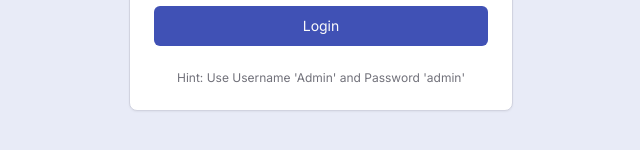
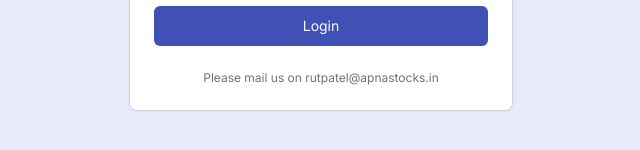
Before and after one commit to RutPatelSCIT/ChAP, a Next.js app: page / in a window 1280 px wide. Shown: the part 518-668 px from the top of the page, without its empty margins (319-959 px from the left). Built offline with nearby package versions, Linux system fonts and the light colour scheme.

Commit message:
Update page.tsx

```diff
--- a/src/app/page.tsx
+++ b/src/app/page.tsx
@@ -108,7 +108,7 @@ export default function LoginPage() {
           </Form>
         </CardContent>
         <CardFooter className="justify-center text-xs text-muted-foreground">
-          <p>Hint: Use Username 'Admin' and Password 'admin'</p>
+          <p> Please mail us on rutpatel@apnastocks.in </p>
         </CardFooter>
       </Card>
     </main>
```
